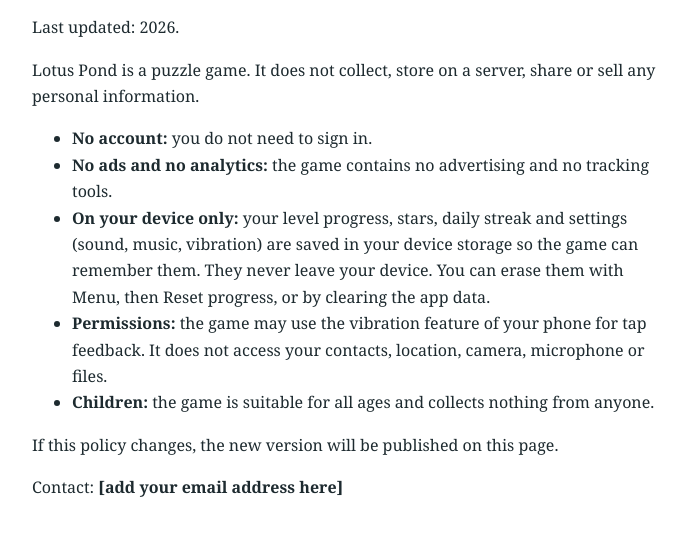
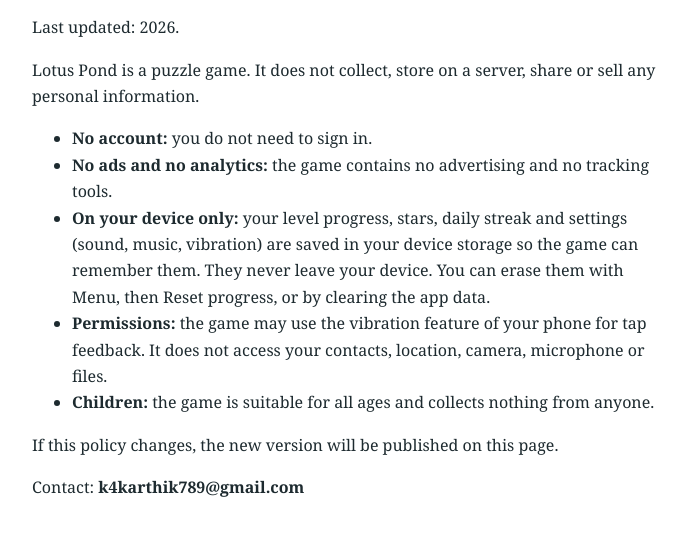
Before and after one commit to anjalikarthik/lotus-pond, a plain HTML site: page privacy.html in a window 1280 px wide. Shown: the part 78-614 px from the top of the page, without its empty margins (288-973 px from the left). Drawn offline with Linux system fonts and the light colour scheme.

Commit message:
Add files via upload

```diff
--- a/privacy.html
+++ b/privacy.html
@@ -5,5 +5,5 @@
 <p>Lotus Pond is a puzzle game. It does not collect, store on a server, share or sell any personal information.</p>
 <ul><li><b>No account:</b> you do not need to sign in.</li><li><b>No ads and no analytics:</b> the game contains no advertising and no tracking tools.</li><li><b>On your device only:</b> your level progress, stars, daily streak and settings (sound, music, vibration) are saved in your device storage so the game can remember them. They never leave your device. You can erase them with Menu, then Reset progress, or by clearing the app data.</li><li><b>Permissions:</b> the game may use the vibration feature of your phone for tap feedback. It does not access your contacts, location, camera, microphone or files.</li><li><b>Children:</b> the game is suitable for all ages and collects nothing from anyone.</li></ul>
 <p>If this policy changes, the new version will be published on this page.</p>
-<p>Contact: <b>[add your email address here]</b></p>
+<p>Contact: <b>k4karthik789@gmail.com</b></p>
 </body></html>
```
